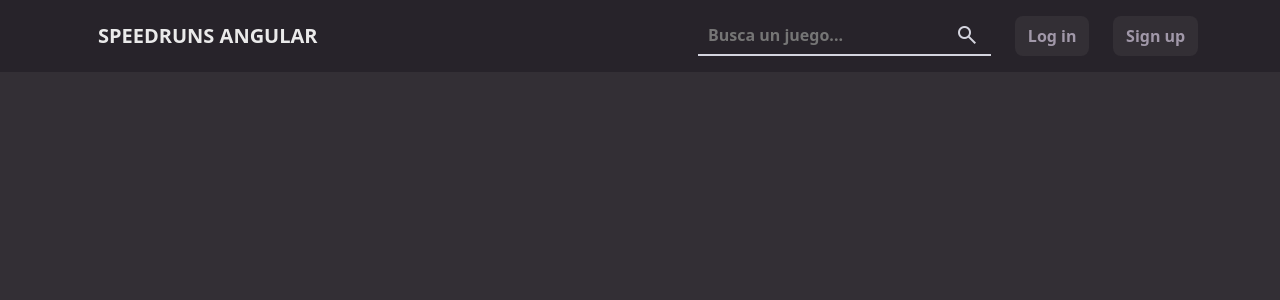
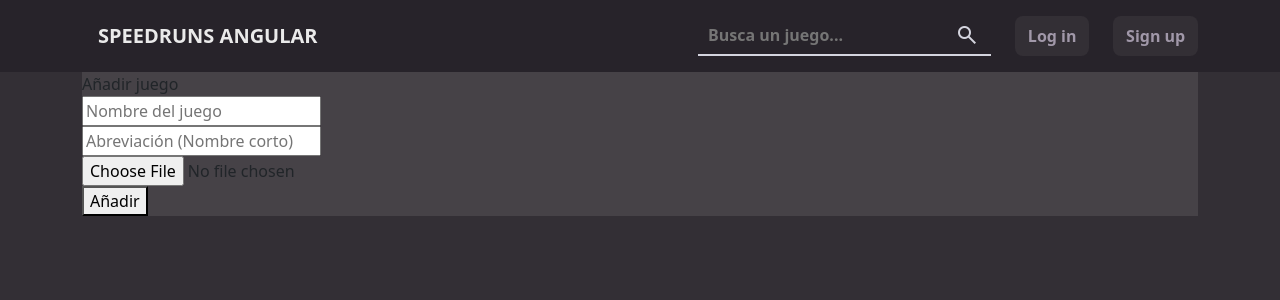
Before and after one commit to marioheras5/SpeedrunsAngular, an Angular app in the folder ClientApp/: page /profile in a window 1280 px wide. Before the commit this address led to /. Shown: the top 300 px of the page. Built offline with nearby package versions, Linux system fonts and the light colour scheme.

Commit message:
cosas adgame

```diff
--- a/ClientApp/src/app/app.module.ts
+++ b/ClientApp/src/app/app.module.ts
@@ -11,6 +11,7 @@ import { CounterComponent } from './counter/counter.component';
 import { FetchDataComponent } from './fetch-data/fetch-data.component';
 import { LoginComponent } from './login/login.component';
 import { SignupComponent } from './signup/signup.component';
+import { ProfileComponent } from './profile/profile.component';
 
 @NgModule({
   declarations: [
@@ -20,6 +21,7 @@ import { SignupComponent } from './signup/signup.component';
     LoginComponent,
     SignupComponent,
     CounterComponent,
+    ProfileComponent,
     FetchDataComponent
   ],
   imports: [
@@ -30,6 +32,7 @@ import { SignupComponent } from './signup/signup.component';
       { path: '', component: HomeComponent, pathMatch: 'full' },
       { path: 'login', component: LoginComponent },
       { path: 'signup', component: SignupComponent },
+      { path: 'profile', component: ProfileComponent },
       { path: 'counter', component: CounterComponent },
       { path: 'fetch-data', component: FetchDataComponent },
     ])
--- a/ClientApp/src/app/home/home.component.html
+++ b/ClientApp/src/app/home/home.component.html
@@ -1,7 +1,7 @@
 <body>
   <div class="main">
     <ul class="games">
-      <li *ngFor="let game of games" id="game-{{game.id}}">
+      <li *ngFor="let game of games">
         <img src="/{{game.img}}" />
         {{game.name}}
       </li>
--- a/ClientApp/src/app/home/home.component.ts
+++ b/ClientApp/src/app/home/home.component.ts
@@ -7,15 +7,16 @@ import { HttpClient, HttpParams } from '@angular/common/http';
   styleUrls: ['./home.component.css']
 })
 export class HomeComponent {
-  public games: Game[] | undefined;
+  public games: Game[] = [];
   constructor( private http: HttpClient, @Inject('BASE_URL') private baseUrl: string) {
-    this.getGames(0, 9);
+    this.games = this.getGames(0, 9);
   }
   getGames(page: number, size: number) {
     var params = new HttpParams().set('page', page.toString()).set('size', size.toString());
-    this.http.get<Game[]>(this.baseUrl + 'api/games/GetGames', { params: params }).subscribe(result => {
-      this.games = result;
+    this.http.get<Game[]>(this.baseUrl + 'api/game/GetGames', { params: params }).subscribe(result => {
+      return result;
     }, error => console.error(error));
+    return [];
   }
 }
 interface Game {
--- a/ClientApp/src/app/profile/profile.component.html
+++ b/ClientApp/src/app/profile/profile.component.html
@@ -1,5 +1,15 @@
 <body>
-  <div class="main">
-    WIP
-  </div>
+  <form class="main">
+    <div class="title">Añadir juego</div>
+    <div class="container-name">
+      <input class="name" type="text" name="name" placeholder="Nombre del juego">
+    </div>
+    <div class="container-shortname">
+      <input class="shortname" type="text" name="shortname" placeholder="Abreviación (Nombre corto)">
+    </div>
+    <div class="container-img">
+      <input class="img" type="file" name="img" accept="image/png" >
+    </div>
+    <button type="submit" class="login-btn" (click)="addGame()">Añadir</button>
+  </form>
 </body>
--- a/ClientApp/src/app/profile/profile.component.ts
+++ b/ClientApp/src/app/profile/profile.component.ts
@@ -1,4 +1,6 @@
-import { Component } from '@angular/core';
+import { Component, Inject, EventEmitter, Output } from '@angular/core';
+import { HttpClient, HttpParams } from '@angular/common/http';
+import { Router } from '@angular/router';
 
 @Component({
   selector: 'app-profile',
@@ -6,5 +8,23 @@ import { Component } from '@angular/core';
   styleUrls: ['./profile.component.css']
 })
 export class ProfileComponent {
+  constructor(private router: Router, private http: HttpClient, @Inject('BASE_URL') private baseUrl: string) {
 
+  }
+  addGame() {
+    const nameElement = document.getElementsByClassName('name')[0] as HTMLInputElement;
+    const shortNameElement = document.getElementsByClassName('shortname')[0] as HTMLInputElement;
+    const imgElement = document.getElementsByClassName('img')[0] as HTMLInputElement;
+    const imgFile = imgElement.files?.item(0) as File;
+
+    var formData = new FormData();
+    formData.append('name', nameElement.value);
+    formData.append('shortName', shortNameElement.value);
+    formData.append('img', imgFile);
+    this.http.post<boolean>(this.baseUrl + 'api/game/AddGame', formData).subscribe(result => {
+      console.log(result);
+    }, error => {
+      console.log(error);
+    });
+  }
 }
```
Also changed, not shown: 2 other files (tests, documents, lock files or other folders).
